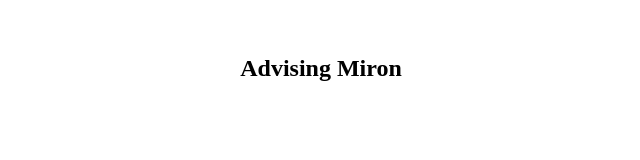
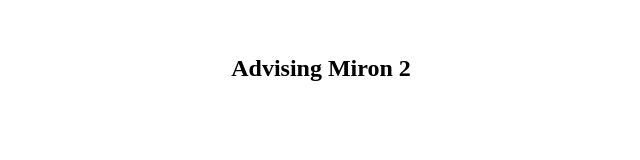
Before and after one commit to enzoperce35/advising-miron, a React (Vite) app: page / in a window 1280 px wide. Shown: the part 180-340 px from the top of the page, without its empty margins (319-959 px from the left). Built offline with nearby package versions, Linux system fonts and the light colour scheme.

Commit message:
test push

```diff
--- a/src/app/App.jsx
+++ b/src/app/App.jsx
@@ -56,7 +56,7 @@ function App() {
   return (
     <>
       <div id='header'>
-        <h2>Advising Miron</h2>
+        <h2>Advising Miron 2</h2>
         <span className={!fundsWereSet() ? 'hidden' : 'show' }>{`${gameFund.initStart} => ${getFundStatus(gameFund)}`}</span>
       </div>
 
```
